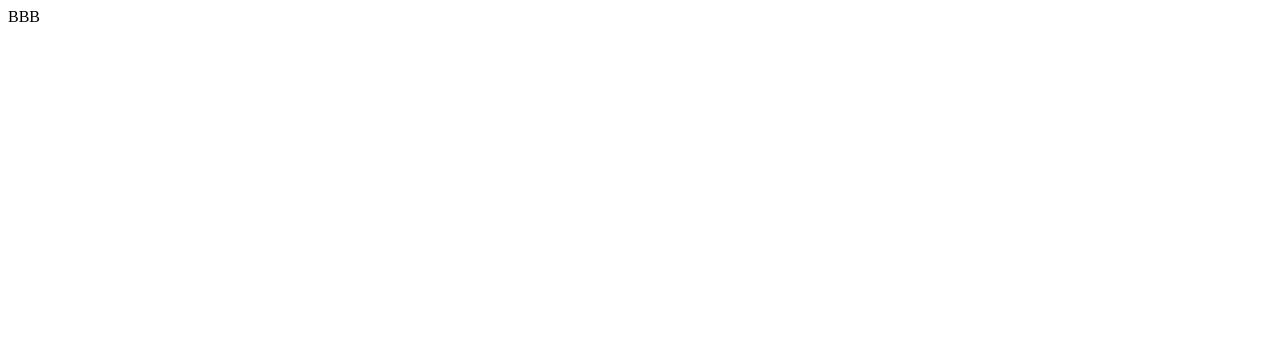
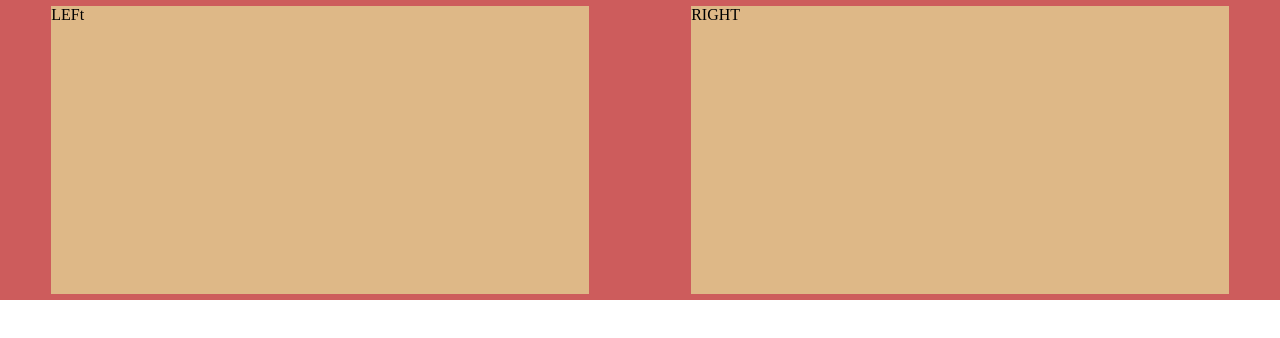
Before and after one commit to poli-vorobeva/calculator, a React app: page / in a window 1280 px wide. Shown: the top 338 px of the page. Built offline with nearby package versions, Linux system fonts and the light colour scheme.

Commit message:
feat:add base strcture

```diff
--- /dev/null
+++ b/module.d.ts
@@ -0,0 +1 @@
+declare module '*.css'
--- a/src/App.tsx
+++ b/src/App.tsx
@@ -1,11 +1,16 @@
 import * as React from "react";
 import {Provider} from "react-redux";
 import store from "./store";
-
+import {LeftSection} from "./components/LeftSection/LeftSection";
+import {RightSection} from "./components/RightSection/RightSection";
+import './styles.css'
 export const App = () => {
 	return (
 		<Provider store={store}>
-			<div>BBB</div>
+			<div className="wrapper">
+				<LeftSection/>
+				<RightSection/>
+			</div>
 		</Provider>
 
 	)
--- /dev/null
+++ b/src/components/LeftSection/LeftSection.tsx
@@ -0,0 +1,10 @@
+import * as React from "react";
+import './styles.css'
+
+export const LeftSection=()=>{
+	return(
+		<div className="section">
+			LEFt
+		</div>
+	)
+}
--- /dev/null
+++ b/src/components/RightSection/RightSection.tsx
@@ -0,0 +1,7 @@
+import * as React from "react";
+
+export const RightSection=()=>{
+	return(
+		<div className="section">RIGHT</div>
+	)
+}
--- /dev/null
+++ b/src/styles.css
@@ -0,0 +1,18 @@
+*{
+    padding: 0;
+    margin: 0;
+    box-sizing: border-box;
+}
+.wrapper{
+    background: indianred;
+    display: flex;
+    height: 300px;
+    align-items: center;
+    justify-content: space-evenly;
+}
+.section{
+    background: burlywood;
+    flex: 1;
+    height: 96%;
+    margin: 4%;
+}
--- a/tsconfig.json
+++ b/tsconfig.json
@@ -12,6 +12,6 @@
     "moduleResolution": "node"
   },
   "files": [
-    "src/index.tsx"
+    "src/index.tsx","module.d.ts"
   ]
 }
```
Also changed, not shown: src/components/LeftSection/styles.css (added), src/components/RightSection/style.css (added).
